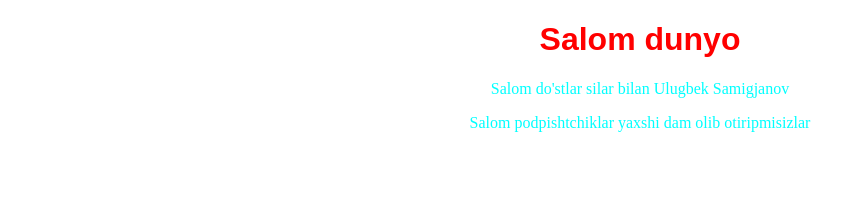
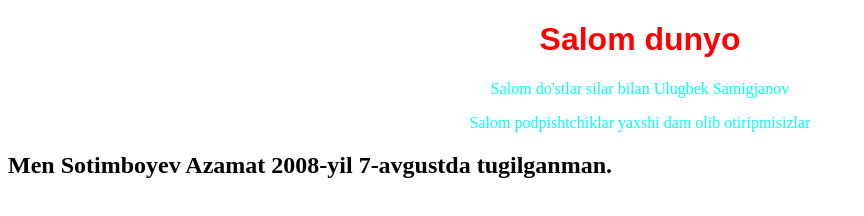
Before and after one commit to AZIO-1010/Birinchi-proyekt, a plain HTML site: page index.html in a window 1280 px wide. Shown: the whole page, without its empty margins (0-864 px from the left). Drawn offline with Linux system fonts and the light colour scheme.

Commit message:
yana bir o'zgatishlar

```diff
--- a/index.html
+++ b/index.html
@@ -12,5 +12,8 @@
     <p>
         Salom podpishtchiklar yaxshi dam olib otiripmisizlar
     </p>
+    <h2>
+        Men Sotimboyev Azamat 2008-yil 7-avgustda tugilganman.
+    </h2>
 </body>
 </html>
```
